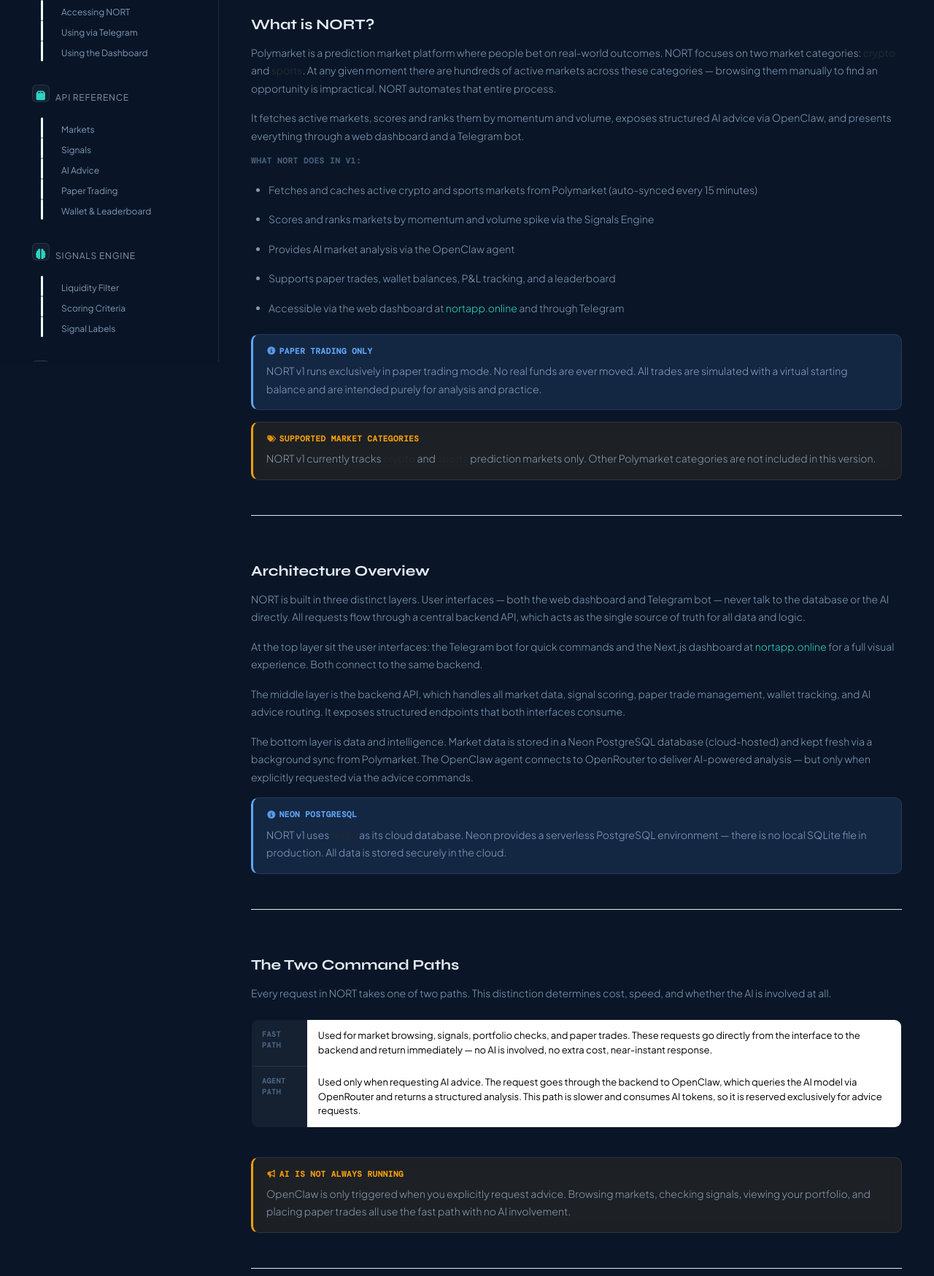
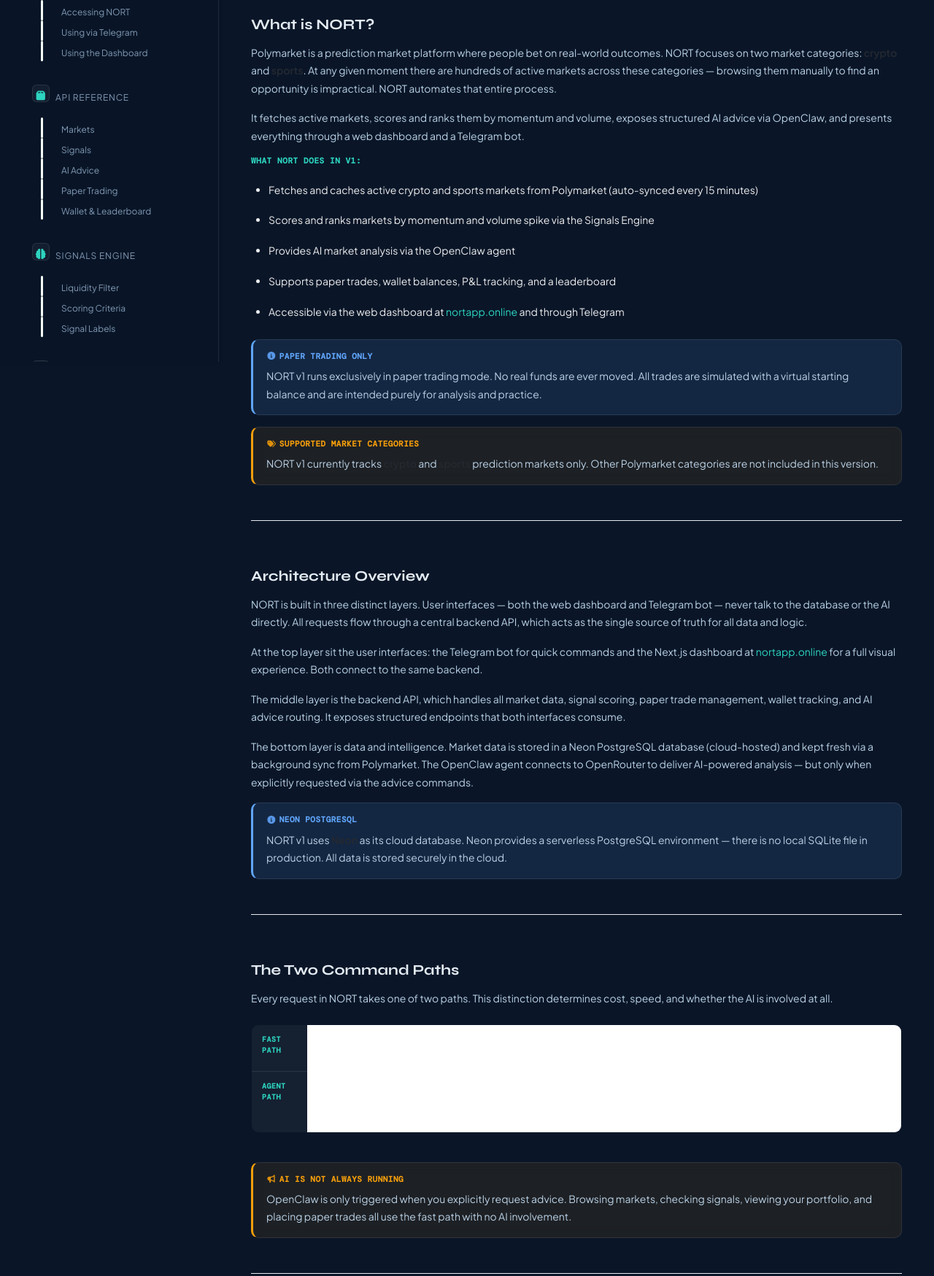
Before and after one commit to Benson-Gitonga/nort-docs, a plain HTML site: page docs-page.html in a window 1280 px wide. Shown: the part 304-2053 px from the top of the page at 73% size. Drawn offline with nearby package versions, Linux system fonts and the light colour scheme; files that its build step writes are made by us from their sources.

Commit message:
fix: brighten list items table text h5 labels and paragraph text

```diff
--- a/assets/css/nort-theme.css
+++ b/assets/css/nort-theme.css
@@ -307,28 +307,33 @@
   margin-top: 32px !important;
 }
 .docs-intro p, .docs-section p {
-  color: var(--text-secondary) !important;
+  color: rgba(200, 225, 245, 0.92) !important;
   font-size: 14px !important;
   line-height: 1.75 !important;
-  font-weight: 300 !important;
+  font-weight: 400 !important;
 }
 .docs-intro ul li, .docs-intro ol li,
 .docs-section ul li, .docs-section ol li {
-  color: var(--text-secondary) !important;
+  color: rgba(255, 255, 255, 0.92) !important;
   font-size: 14px !important;
-  line-height: 1.75 !important;
-  font-weight: 300 !important;
+  line-height: 1.85 !important;
+  font-weight: 400 !important;
 }
 .docs-intro ul li strong, .docs-section ul li strong {
-  color: var(--text-primary) !important;
+  color: var(--teal) !important;
   font-weight: 600 !important;
+}
+/* bullet marker colour */
+.docs-intro ul, .docs-section ul,
+.docs-intro ol, .docs-section ol {
+  color: rgba(255, 255, 255, 0.92) !important;
 }
 h5 {
   font-family: 'DM Mono', monospace !important;
   font-size: 11px !important;
   letter-spacing: 0.6px !important;
   text-transform: uppercase !important;
-  color: var(--text-muted) !important;
+  color: var(--teal) !important;
   margin-bottom: 12px !important;
 }
 
@@ -393,8 +398,8 @@
   color: var(--text-secondary) !important;
   border-color: var(--glass-border) !important;
 }
-.table th, .table td { border-color: var(--glass-border) !important; padding: 12px 14px !important; font-size: 13px !important; }
-.table th { font-family: 'DM Mono', monospace !important; font-size: 10px !important; letter-spacing: 0.5px !important; text-transform: uppercase !important; color: var(--text-muted) !important; }
+.table th, .table td { border-color: var(--glass-border) !important; padding: 12px 14px !important; font-size: 13px !important; color: rgba(255,255,255,0.88) !important; }
+.table th { font-family: 'DM Mono', monospace !important; font-size: 10px !important; letter-spacing: 0.5px !important; text-transform: uppercase !important; color: var(--teal) !important; }
 .table-bordered { border: 1px solid var(--glass-border) !important; border-radius: var(--rsm) !important; overflow: hidden !important; }
 .theme-bg-light { background: var(--glass-bg) !important; }
 .table-striped > tbody > tr:nth-of-type(odd) > * { background: var(--glass-bg) !important; }
```
